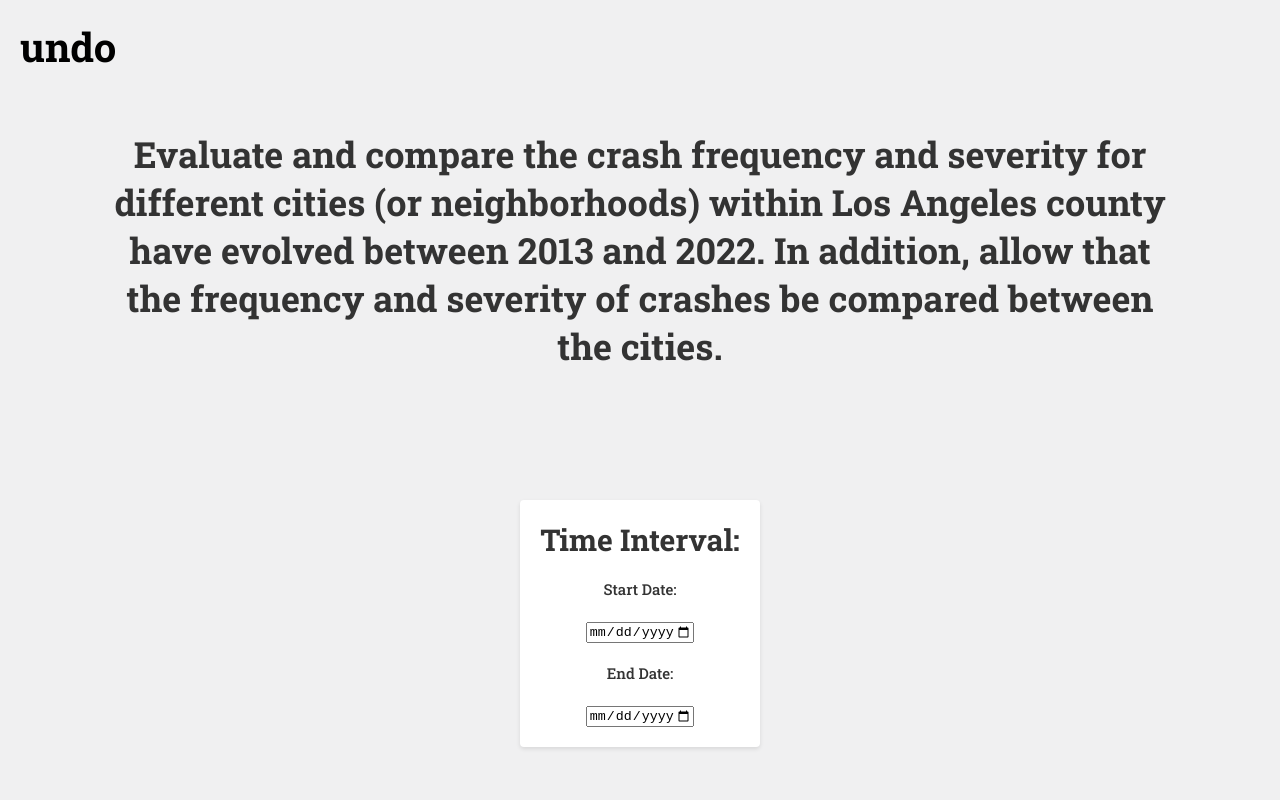
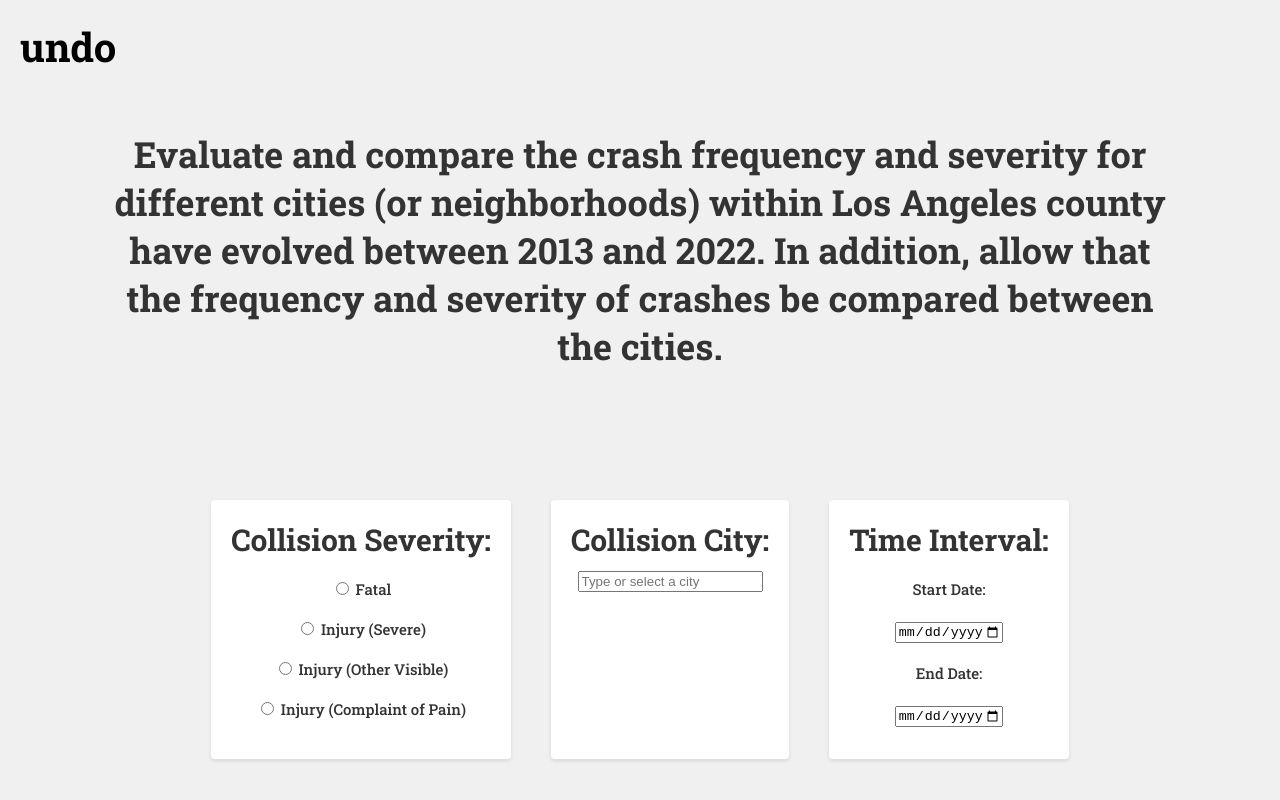
Before and after one commit to blakemontiegel/LACrashDataAnalysis, a React (Create React App) app in the folder frontend/: page /query4 in a window 1280 px wide. Shown: the top 800 px of the page. Built offline with nearby package versions, Linux system fonts and the light colour scheme; the HTML template or start-up script is replaced by a standard one.

Commit message:
Added types to query pages

```diff
--- a/frontend/src/index.css
+++ b/frontend/src/index.css
@@ -127,6 +127,8 @@ form.login input[type="password"] {
   margin-top: 100px;
 }
 .selection {
+  max-height: 500px;
+  overflow-y: auto;
   background-color: #fff;
   border-radius: 4px;
   box-shadow: 0 2px 4px rgba(0, 0, 0, 0.1); /* Shadow */
@@ -134,6 +136,7 @@ form.login input[type="password"] {
   color: #333;
   margin-bottom: 20px;
 }
+
 
 .selection h2 {
   margin-top: 0;
@@ -156,3 +159,28 @@ form.login input[type="password"] {
   gap: 40px; /* Spacing between selection cards */
   justify-content: center; /* Horizontally center the container */
 }
+
+/* Dropdown List Styles */
+.city-dropdown {
+  list-style-type: none; /* Remove bullet points */
+  padding: 0; /* Remove default padding */
+  margin: 0; /* Remove default margin */
+  position: absolute; /* Position dropdown relative to input */
+  background-color: #fff; /* White background */
+  border: 1px solid rgba(0, 0, 0, 0.5); /* Border */
+  border-radius: 4px; /* Rounded corners */
+  box-shadow: 0 2px 4px rgba(0, 0, 0, 0.1); /* Shadow */
+  z-index: 1; /* Ensure dropdown is on top */
+  width: 167px; /* Adjust width to match input */
+  max-height: 300px;
+  overflow-y: auto;
+}
+
+.city-dropdown li {
+  padding: 5px; /* Adjust padding */
+  cursor: pointer; /* Show pointer cursor on hover */
+}
+
+.city-dropdown li:hover {
+  background-color: #f0f0f1; /* Light gray background on hover */
+}
--- a/frontend/src/pages/Query1.js
+++ b/frontend/src/pages/Query1.js
@@ -6,8 +6,8 @@ const Query1 = () => {
     const [startDate, setStartDate] = useState('')
     const [endDate, setEndDate] = useState('')
     const [vehicleTypes, setVehicleTypes] = useState([])
-    const [collisionSeverities, setCollisionSeverities] = useState([])
-    const [weatherConditions, setWeatherConditions] = useState([])
+    const [collisionSeverity, setCollisionSeverity] = useState('')
+    const [weatherCondition, setWeatherCondition] = useState('')
 
     const handleStartDateChange = (event) => {
         setStartDate(event.target.value)
@@ -31,28 +31,6 @@ const Query1 = () => {
         })
     }
 
-    const handleCollisionSeverityChange = (event) => {
-        const selectedCollisionSeverity = event.target.value
-        setCollisionSeverities(prevSeverities => {
-            if (prevSeverities.includes(selectedCollisionSeverity)) {
-                return prevSeverities.filter(severity => severity !== selectedCollisionSeverity)
-            } else {
-                return [...prevSeverities, selectedCollisionSeverity]
-            }
-        })
-    }
-
-    const handleWeatherConditionChange = (event) => {
-        const selectedWeatherCondition = event.target.value
-        setWeatherConditions(prevConditions => {
-            if (prevConditions.includes(selectedWeatherCondition)) {
-                return prevConditions.filter(condition => condition !== selectedWeatherCondition)
-            } else {
-                return [...prevConditions, selectedWeatherCondition]
-            }
-        })
-    }
-
     const handleSubmit = async (event) => {
         event.preventDefault();
 
@@ -60,13 +38,19 @@ const Query1 = () => {
             startDate,
             endDate,
             vehicleTypes,
-            collisionSeverities,
-            weatherConditions,
+            collisionSeverity,
+            weatherCondition,
             fromQuery: 'query1'
         }
+        setStartDate('')
+        setEndDate('')
+        setVehicleTypes('')
+        setCollisionSeverity('')
+        setWeatherCondition('')
         navigate('/result', {
             state: { data }
         })
+
 
     }
 
@@ -83,27 +67,38 @@ const Query1 = () => {
             <div className='selection-container'>
                 <div className='selection'>
                     <h2>Vehicle Type: </h2>
-                    {/* Crash Table */}
-                    <label><input type="checkbox" value="A" onChange={handleVehicleTypeChange} /> Car</label>
-                    <label><input type="checkbox" value="B" onChange={handleVehicleTypeChange} /> Truck</label>
-                    <label><input type="checkbox" value="C" onChange={handleVehicleTypeChange} /> Motorcycle</label>
-                    {/* Add more checkboxes for other vehicle types */}
+                    <label><input type="checkbox" value="A" onChange={handleVehicleTypeChange} /> Passenger Car/Station Wagon</label>
+                    <label><input type="checkbox" value="B" onChange={handleVehicleTypeChange} /> Passenger Car with Trailer</label>
+                    <label><input type="checkbox" value="C" onChange={handleVehicleTypeChange} /> Motorcycle/Scooter</label>
+                    <label><input type="checkbox" value="D" onChange={handleVehicleTypeChange} /> Pickup or Panel Truck</label>
+                    <label><input type="checkbox" value="E" onChange={handleVehicleTypeChange} /> Pickup or Panel Truck with Trailer</label>
+                    <label><input type="checkbox" value="F" onChange={handleVehicleTypeChange} /> Truck or Truck Tractor</label>
+                    <label><input type="checkbox" value="G" onChange={handleVehicleTypeChange} /> Truck or Truck Tractor with Trailer</label>
+                    <label><input type="checkbox" value="H" onChange={handleVehicleTypeChange} /> Schoolbus</label>
+                    <label><input type="checkbox" value="I" onChange={handleVehicleTypeChange} /> Other Bus</label>
+                    <label><input type="checkbox" value="J" onChange={handleVehicleTypeChange} /> Emergency Vehicle</label>
+                    <label><input type="checkbox" value="K" onChange={handleVehicleTypeChange} /> Highway Construction Equipment</label>
+                    <label><input type="checkbox" value="L" onChange={handleVehicleTypeChange} /> Bicycle</label>
+                    <label><input type="checkbox" value="O" onChange={handleVehicleTypeChange} /> Moped</label>
+                    <label><input type="checkbox" value="N" onChange={handleVehicleTypeChange} /> Pedestrian</label>
+                    <label><input type="checkbox" value="M" onChange={handleVehicleTypeChange} /> Other Vehicle</label>
                 </div>
                 <div className='selection'>
-                    {/* Crash Table */}
                     <h2>Collision Severity: </h2>
-                        <label><input type="checkbox" value="1" onChange={handleCollisionSeverityChange} /> Fatal</label>
-                        <label><input type="checkbox" value="2" onChange={handleCollisionSeverityChange} /> Injury (Severe)</label>
-                        <label><input type="checkbox" value="3" onChange={handleCollisionSeverityChange} /> Injury (Other Visible)</label>
-                        <label><input type="checkbox" value="4" onChange={handleCollisionSeverityChange} /> Injury (Complaint of Pain)</label>
+                        <label><input type="radio" value="1" onChange={(event) => setCollisionSeverity(event.target.value)} /> Fatal</label>
+                        <label><input type="radio" value="2" onChange={(event) => setCollisionSeverity(event.target.value)} /> Injury (Severe)</label>
+                        <label><input type="radio" value="3" onChange={(event) => setCollisionSeverity(event.target.value)} /> Injury (Other Visible)</label>
+                        <label><input type="radio" value="4" onChange={(event) => setCollisionSeverity(event.target.value)} /> Injury (Complaint of Pain)</label>
                 </div>
                 <div className='selection'>
-                    <h2>Weather Conditions: </h2>
-                    <label><input type="checkbox" value="sunny" onChange={handleWeatherConditionChange} /> Sunny</label>
-                    <label><input type="checkbox" value="rainy" onChange={handleWeatherConditionChange} /> Rainy</label>
-                    <label><input type="checkbox" value="cloudy" onChange={handleWeatherConditionChange} /> Cloudy</label>
-                    <label><input type="checkbox" value="foggy" onChange={handleWeatherConditionChange} /> Foggy</label>
-                    {/* Add more checkboxes for other weather conditions */}
+                    <h2>Weather weatherConditions: </h2>
+                    <label><input type="radio" value="A" onChange={(event) => setWeatherCondition(event.target.value)} /> Clear</label>
+                    <label><input type="radio" value="B" onChange={(event) => setWeatherCondition(event.target.value)} /> Cloudy</label>
+                    <label><input type="radio" value="C" onChange={(event) => setWeatherCondition(event.target.value)} /> Raining</label>
+                    <label><input type="radio" value="D" onChange={(event) => setWeatherCondition(event.target.value)} /> Snowing</label>
+                    <label><input type="radio" value="E" onChange={(event) => setWeatherCondition(event.target.value)} /> Fog</label>
+                    <label><input type="radio" value="G" onChange={(event) => setWeatherCondition(event.target.value)} /> Wind</label>
+                    <label><input type="radio" value="F" onChange={(event) => setWeatherCondition(event.target.value)} /> Other</label>
                 </div>
                 <div className='time-interval-container selection'>
                     <h2>Time Interval: </h2>
--- a/frontend/src/pages/Query2.js
+++ b/frontend/src/pages/Query2.js
@@ -5,8 +5,8 @@ const Query2 = () => {
     const navigate = useNavigate();
     const [startDate, setStartDate] = useState('')
     const [endDate, setEndDate] = useState('')
-    const [collisionSeverities, setCollisionSeverities] = useState([])
-    const [crashTypes, setCrashTypes] = useState([])
+    const [collisionSeverity, setCollisionSeverity] = useState('')
+    const [crashType, setCrashType] = useState('')
 
     const handleStartDateChange = (event) => {
         setStartDate(event.target.value)
@@ -19,38 +19,20 @@ const Query2 = () => {
         }
     }
 
-    const handleCollisionSeverityChange = (event) => {
-        const selectedCollisionSeverity = event.target.value
-        setCollisionSeverities(prevSeverities => {
-            if (prevSeverities.includes(selectedCollisionSeverity)) {
-                return prevSeverities.filter(severity => severity !== selectedCollisionSeverity)
-            } else {
-                return [...prevSeverities, selectedCollisionSeverity]
-            }
-        })
-    }
-
-    const handleCrashTypeChange = (event) => {
-        const selectedCrashType = event.target.value
-        setCrashTypes(prevCrashes => {
-            if (prevCrashes.includes(selectedCrashType)) {
-                return prevCrashes.filter(crash => crash !== selectedCrashType)
-            } else {
-                return [...prevCrashes, selectedCrashType]
-            }
-        })
-    }
-
     const handleSubmit = async (event) => {
         event.preventDefault();
 
         const data = {
             startDate,
             endDate,
-            collisionSeverities,
-            crashTypes,
+            collisionSeverity,
+            crashType,
             fromQuery: 'query2'
         }
+        setStartDate('')
+        setEndDate('')
+        setCollisionSeverity('')
+        setCrashType('')
         navigate('/result', {
             state: { data }
         })
@@ -70,22 +52,21 @@ const Query2 = () => {
             <div className='selection-container'>
                 <div className='selection'>
                 <h2>Collision Severity: </h2>
-                    <label><input type="checkbox" value="1" onChange={handleCollisionSeverityChange} /> Fatal</label>
-                    <label><input type="checkbox" value="2" onChange={handleCollisionSeverityChange} /> Injury (Severe)</label>
-                    <label><input type="checkbox" value="3" onChange={handleCollisionSeverityChange} /> Injury (Other Visible)</label>
-                    <label><input type="checkbox" value="4" onChange={handleCollisionSeverityChange} /> Injury (Complaint of Pain)</label>
+                    <label><input type="radio" value="1" onChange={(event) => setCollisionSeverity(event.target.value)} /> Fatal</label>
+                    <label><input type="radio" value="2" onChange={(event) => setCollisionSeverity(event.target.value)} /> Injury (Severe)</label>
+                    <label><input type="radio" value="3" onChange={(event) => setCollisionSeverity(event.target.value)} /> Injury (Other Visible)</label>
+                    <label><input type="radio" value="4" onChange={(event) => setCollisionSeverity(event.target.value)} /> Injury (Complaint of Pain)</label>
                 </div>
                 <div className='selection'>
                     <h2>Crash Types: </h2>
-                    <label><input type="checkbox" value="A" onChange={handleCrashTypeChange} /> Head On</label>
-                    <label><input type="checkbox" value="B" onChange={handleCrashTypeChange} /> Sideswipe</label>
-                    <label><input type="checkbox" value="C" onChange={handleCrashTypeChange} /> Rear End</label>
-                    <label><input type="checkbox" value="D" onChange={handleCrashTypeChange} /> Broadside</label>
-                    <label><input type="checkbox" value="E" onChange={handleCrashTypeChange} /> Hit Object</label>
-                    <label><input type="checkbox" value="F" onChange={handleCrashTypeChange} /> Overturned</label>
-                    <label><input type="checkbox" value="G" onChange={handleCrashTypeChange} /> Vehicle/Pedestrian</label>
-                    <label><input type="checkbox" value="H" onChange={handleCrashTypeChange} /> Other</label>
-                    <label><input type="checkbox" value="--" onChange={handleCrashTypeChange} /> Not Stated</label>
+                    <label><input type="radio" value="A" onChange={(event) => setCrashType(event.target.value)} /> Head-On</label>
+                    <label><input type="radio" value="B" onChange={(event) => setCrashType(event.target.value)} /> Sideswipe</label>
+                    <label><input type="radio" value="C" onChange={(event) => setCrashType(event.target.value)} /> Rear End</label>
+                    <label><input type="radio" value="D" onChange={(event) => setCrashType(event.target.value)} /> Broadside</label>
+                    <label><input type="radio" value="E" onChange={(event) => setCrashType(event.target.value)} /> Hit Object</label>
+                    <label><input type="radio" value="F" onChange={(event) => setCrashType(event.target.value)} /> Overturned</label>
+                    <label><input type="radio" value="G" onChange={(event) => setCrashType(event.target.value)} /> Vehicle/Pedestrian</label>
+                    <label><input type="radio" value="H" onChange={(event) => setCrashType(event.target.value)} /> Other</label>
                 </div>
 
                 <div className='time-interval-container selection'>
--- a/frontend/src/pages/Query4.js
+++ b/frontend/src/pages/Query4.js
@@ -1,12 +1,30 @@
-import React, { useState } from 'react';
+import React, { useState, useRef, useEffect } from 'react';
 import { Link, useNavigate } from 'react-router-dom';
 
 const Query4 = () => {
     const navigate = useNavigate();
     const [startDate, setStartDate] = useState('')
     const [endDate, setEndDate] = useState('')
-    //const [collisionSeverities, setCollisionSeverities] = useState([])
-    //const [crashTypes, setCrashTypes] = useState([])
+    const [collisionSeverity, setCollisionSeverity] = useState('')
+    const [selectedCity, setSelectedCity] = useState('')
+    const [filteredCities, setFilteredCities] = useState([])
+    const [showDropdown, setShowDropdown] = useState(false)
+    const inputRef = useRef(null);
+
+    const allCities = [
+        "Alhambra", "Agoura Hills", "Arcadia", "Artesia", "Avalon", "Azusa", "Baldwin Park", "Bell", "Bell Gardens", "Bellflower",
+        "Beverly Hills", "Bradbury", "Burbank", "Calabasas", "Carson", "Cerritos", "Claremont", "Commerce", "Compton", "Covina",
+        "Cudahy", "Culver City", "Diamond Bar", "Downey", "Duarte", "El Monte", "El Segundo", "Gardena", "Glendale", "Glendora",
+        "Hawaiian Gardens", "Hawthorne", "Hermosa Beach", "Hidden Hills", "Huntington Park", "Industry", "Inglewood", "Irwindale",
+        "La Canada Flintridge", "La Habra Heights", "La Mirada", "La Puente", "La Verne", "Lakewood", "Lancaster", "Lawndale",
+        "Lomita", "Long Beach", "Los Angeles", "Lynwood", "Malibu", "Manhattan Beach", "Maywood", "Monrovia", "Montebello",
+        "Monterey Park", "Norwalk", "Palmdale", "Palos Verdes Estates", "Paramount", "Pasadena", "Pico Rivera", "Pomona",
+        "Rancho Palos Verdes", "Redondo Beach", "Rolling Hills", "Rolling Hills Estates", "Rosemead", "San Dimas", "San Fernando",
+        "San Gabriel", "San Marino", "Santa Clarita", "Santa Fe Springs", "Santa Monica", "Sierra Madre", "Signal Hill",
+        "South El Monte", "South Gate", "South Pasadena", "Temple City", "Torrance", "Vernon", "Walnut", "West Covina",
+        "West Hollywood", "Westlake Village", "Whittier"
+    ]
+
 
     const handleStartDateChange = (event) => {
         setStartDate(event.target.value)
@@ -19,27 +37,21 @@ const Query4 = () => {
         }
     }
 
-    /*const handleCollisionSeverityChange = (event) => {
-        const selectedCollisionSeverity = event.target.value
-        setCollisionSeverities(prevSeverities => {
-            if (prevSeverities.includes(selectedCollisionSeverity)) {
-                return prevSeverities.filter(severity => severity !== selectedCollisionSeverity)
-            } else {
-                return [...prevSeverities, selectedCollisionSeverity]
-            }
-        })
+    const handleInputChange = (event) => {
+        const inputText = event.target.value
+        setSelectedCity(inputText)
+        const filtered = allCities.filter(city =>
+            city.toLowerCase().includes(inputText.toLowerCase())
+        )
+        setFilteredCities(filtered)
+        setShowDropdown(true)
     }
 
-    const handleCrashTypeChange = (event) => {
-        const selectedCrashType = event.target.value
-        setCrashTypes(prevCrashes => {
-            if (prevCrashes.includes(selectedCrashType)) {
-                return prevCrashes.filter(crash => crash !== selectedCrashType)
-            } else {
-                return [...prevCrashes, selectedCrashType]
-            }
-        })
-    } */
+    const handleCitySelect = (city) => {
+        setSelectedCity(city)
+        setShowDropdown(false)
+        setFilteredCities([])
+    }
 
     const handleSubmit = async (event) => {
         event.preventDefault();
@@ -47,15 +59,33 @@ const Query4 = () => {
         const data = {
             startDate,
             endDate,
-            //collisionSeverities,
-            //crashTypes,
+            collisionSeverity,
             fromQuery: 'query4'
         }
+        setStartDate('')
+        setEndDate('')
+        setCollisionSeverity('')
+        setSelectedCity('')
+        setFilteredCities([])
         navigate('/result', {
             state: { data }
         })
+    }
 
+    const handleClickOutside = (event) => {
+        if(inputRef.current && !inputRef.current.contains(event.target)) {
+            setShowDropdown(false);
+        }
     }
+
+    useEffect(() => {
+        setFilteredCities(allCities);
+
+        document.addEventListener("mousedown", handleClickOutside)
+        return () => {
+            document.removeEventListener("mousedown", handleClickOutside)
+        }
+    }, [])
 
     return (
         <div className='page'>
@@ -68,27 +98,27 @@ const Query4 = () => {
             </h2>
             </div>
             <div className='selection-container'>
-                {/*
                 <div className='selection'>
                 <h2>Collision Severity: </h2>
-                    <label><input type="checkbox" value="1" onChange={handleCollisionSeverityChange} /> Fatal</label>
-                    <label><input type="checkbox" value="2" onChange={handleCollisionSeverityChange} /> Injury (Severe)</label>
-                    <label><input type="checkbox" value="3" onChange={handleCollisionSeverityChange} /> Injury (Other Visible)</label>
-                    <label><input type="checkbox" value="4" onChange={handleCollisionSeverityChange} /> Injury (Complaint of Pain)</label>
+                    <label><input type="radio" value="1" onChange={(event) => setCollisionSeverity(event.target.value)} /> Fatal</label>
+                    <label><input type="radio" value="2" onChange={(event) => setCollisionSeverity(event.target.value)} /> Injury (Severe)</label>
+                    <label><input type="radio" value="3" onChange={(event) => setCollisionSeverity(event.target.value)} /> Injury (Other Visible)</label>
+                    <label><input type="radio" value="4" onChange={(event) => setCollisionSeverity(event.target.value)} /> Injury (Complaint of Pain)</label>
                 </div>
                 <div className='selection'>
-                    <h2>Crash Types: </h2>
-                    <label><input type="checkbox" value="A" onChange={handleCrashTypeChange} /> Head On</label>
-                    <label><input type="checkbox" value="B" onChange={handleCrashTypeChange} /> Sideswipe</label>
-                    <label><input type="checkbox" value="C" onChange={handleCrashTypeChange} /> Rear End</label>
-                    <label><input type="checkbox" value="D" onChange={handleCrashTypeChange} /> Broadside</label>
-                    <label><input type="checkbox" value="E" onChange={handleCrashTypeChange} /> Hit Object</label>
-                    <label><input type="checkbox" value="F" onChange={handleCrashTypeChange} /> Overturned</label>
-                    <label><input type="checkbox" value="G" onChange={handleCrashTypeChange} /> Vehicle/Pedestrian</label>
-                    <label><input type="checkbox" value="H" onChange={handleCrashTypeChange} /> Other</label>
-                    <label><input type="checkbox" value="--" onChange={handleCrashTypeChange} /> Not Stated</label>
+                    <h2>Collision City: </h2>
+                    <div ref={inputRef}>
+                        <input type="text" value={selectedCity} onChange={handleInputChange} placeholder='Type or select a city' onClick={() => setShowDropdown(true)} className="city-input" />
+                        {showDropdown && (
+                            <ul className='city-dropdown'>
+                                {filteredCities.map((city, index) => (
+                                    <li key={index} onClick={() => handleCitySelect(city)}>{city}</li>
+                                ))}
+                            </ul>
+                        )}
+
+                    </div>
                 </div>
-                */}
                 <div className='time-interval-container selection'>
                     <h2>Time Interval: </h2>
                     <div>
```
Also changed, not shown: frontend/src/pages/Query3.js (+0 -23 lines), frontend/src/pages/Query5.js (+36 -39 lines).
